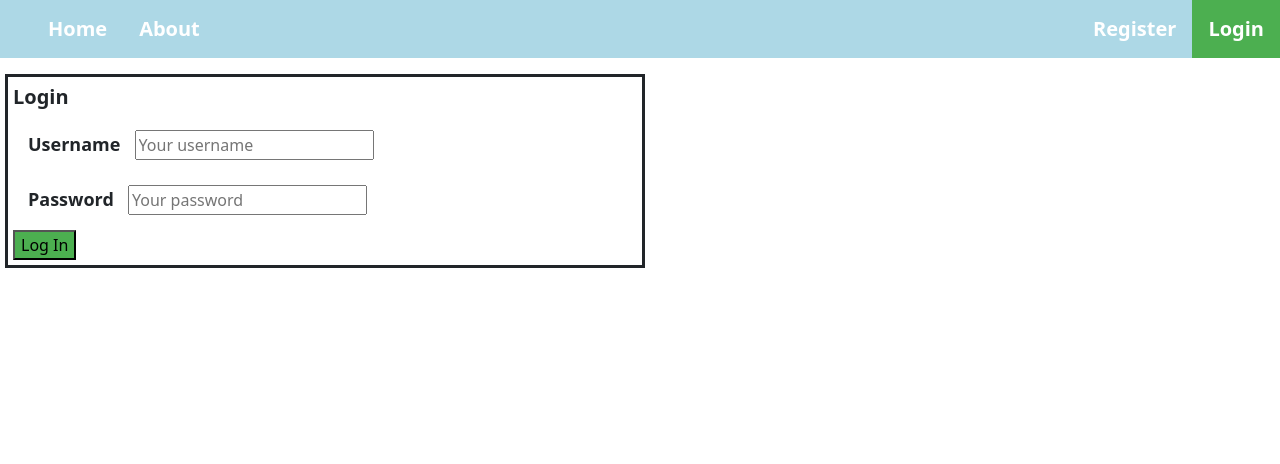
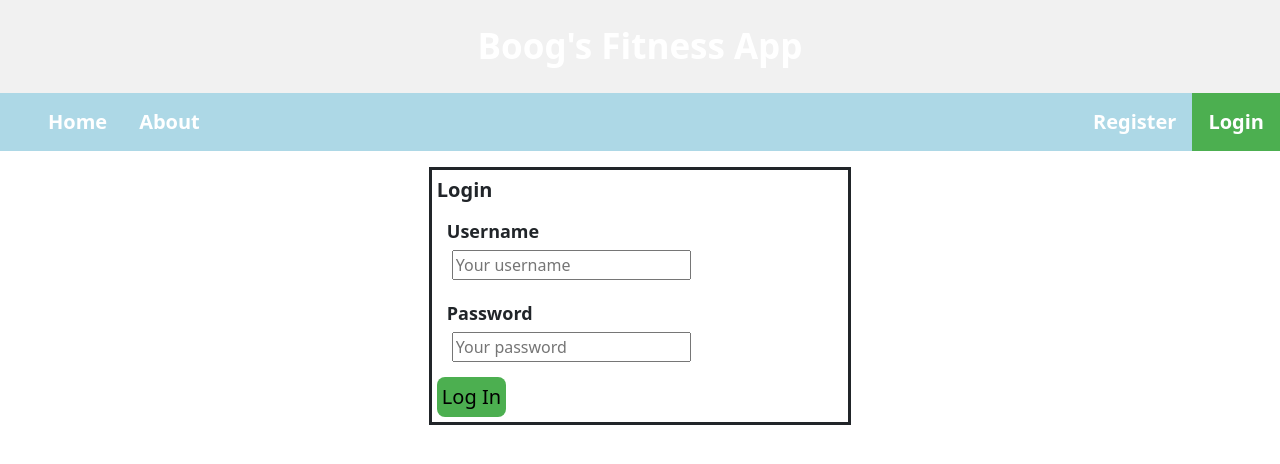
Before and after one commit to ArandaPaige/fitness_web_app, a Flask app: page /login/ in a window 1280 px wide. Shown: the top 464 px of the page. Run offline with Flask 2, Linux system fonts and the light colour scheme.

Commit message:
Added header. Button for registration/login stylized.

```diff
--- a/fitness_web_app/static/style.css
+++ b/fitness_web_app/static/style.css
@@ -1,5 +1,18 @@
-p {
+header {
+  background-color: #f1f1f1;
+  color: white;
+  padding: 20px;
+  font-weight: bold;
+  font-size: 35px;
+  text-align: center;
+}
+
+footer {
+    background-color: #f1f1f1;
     color: white;
+    font-weight:bold;
+    font-size: 14px;
+    text-align: right;
 }
 
 .navbar {
@@ -39,8 +52,8 @@ p {
 }
 
 .auth {
-    width: 50%;
-    margin: 5px;
+    width: 33%;
+    margin: auto;
     padding: 5px;
     border: solid;
 }
@@ -54,12 +67,23 @@ p {
     font-weight: bold;
     font-size: 18px;
     margin: 5px
+    display: block;
 }
 
 .input_field {
     margin: 5px;
+    display: block;
 }
 
 .submit {
     background-color: #4CAF50;
+    font-size: 20px;
+    padding: 5px;
+    font-color: white;
+    border-radius: 8px;
+    border: none;
 }
+
+.submit:hover {
+    background-color: darkgreen;
+}
--- a/fitness_web_app/templates/base.html
+++ b/fitness_web_app/templates/base.html
@@ -12,6 +12,7 @@
         {% endblock %}
     </head>
     <body>
+    <header>Boog's Fitness App</header>
     <nav class="navbar">
         <ul>
             {% block navlinks %}
--- a/fitness_web_app/templates/register.html
+++ b/fitness_web_app/templates/register.html
@@ -10,7 +10,7 @@
     <div class="auth">
         <form method="POST" action="">
             {{ form.hidden_tag() }}
-            <fieldset class="register">
+            <fieldset class="authorization">
                 <legend style="font-weight:bold;font-size:20px">Registration</legend>
                 <div class="auth_group">
                     {{form.email.label(class="auth_label")}}
```
